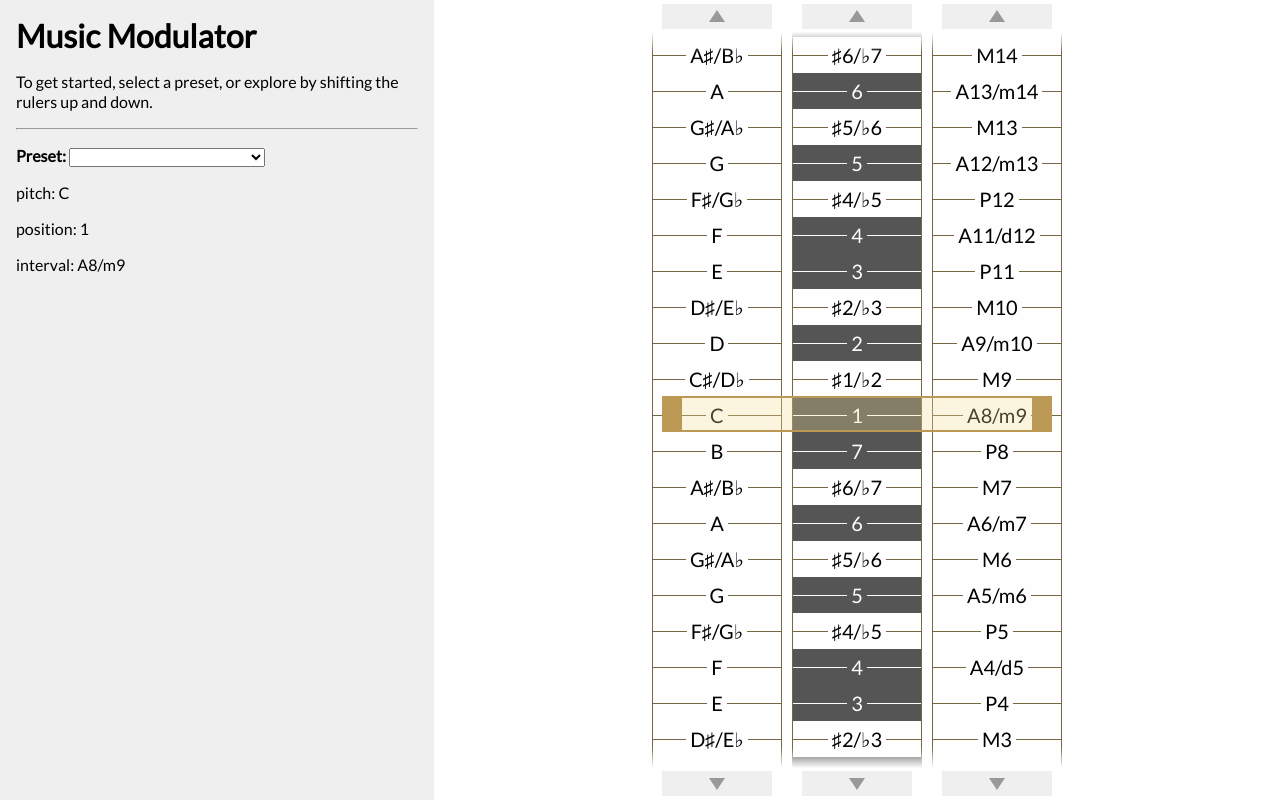
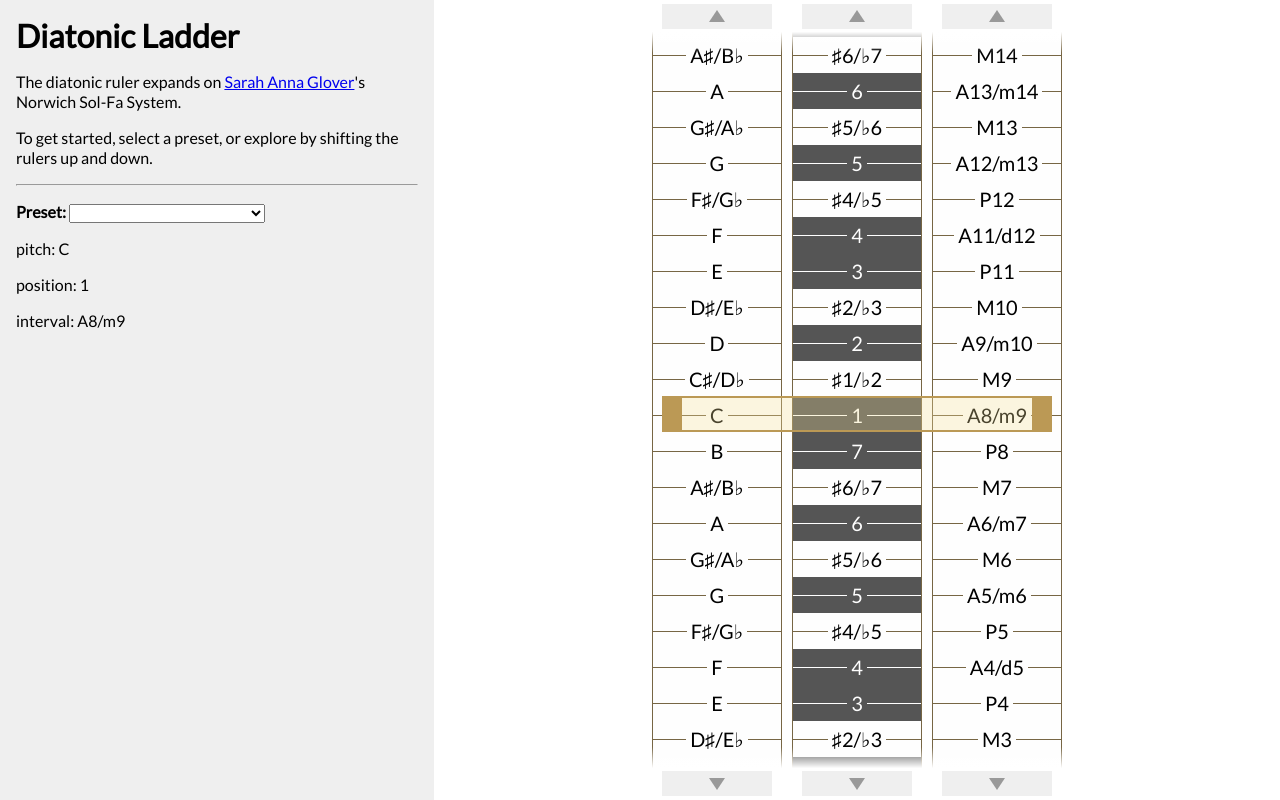
Before and after one commit to katmh/diatonic, a Svelte app: page / in a window 1280 px wide. Built offline with nearby package versions, Linux system fonts and the light colour scheme.

Commit message:
test start adding preset info

```diff
--- a/src/components/Dashboard.svelte
+++ b/src/components/Dashboard.svelte
@@ -42,7 +42,14 @@
 </script>
 
 <div class="dashboard">
-    <h1>Music Modulator</h1>
+    <h1>Diatonic Ladder</h1>
+
+    <p>
+        The diatonic ruler expands on <a
+            href="https://musictheoryexamplesbywomen.com/theorists/sarah-ann-glover-1786-1867/"
+            >Sarah Anna Glover</a
+        >'s Norwich Sol-Fa System.
+    </p>
 
     <p>
         To get started, select a preset, or explore by shifting the rulers up
@@ -70,6 +77,10 @@
             <b>{toListString(selectedPreset.rulers)}</b>
             ruler{selectedPreset.rulers.length > 1 ? "s" : ""}.
         </p>
+
+        {#if selectedPreset.component}
+            <svelte:component this={selectedPreset.component} />
+        {/if}
     {/if}
 
     <br />
--- /dev/null
+++ b/src/components/presets/Interval.svelte
@@ -0,0 +1,11 @@
+<p>
+    <b>Interval</b> measures the distance of any pair of pitches from the lower pitch
+    upward.
+</p>
+
+<p>
+    Align interval P1 to the lower pitch x. Use the cursor to find all intervals
+    from the lower pitch.
+</p>
+
+<p>lower pitch, higher pitch, interval</p>
--- /dev/null
+++ b/src/components/presets/TransposingInstrument.svelte
@@ -0,0 +1,12 @@
+<p>
+    <b>Transposing instrument</b> shows corresponding pitches between concert and
+    written pitch.
+</p>
+
+<p>
+    For a transposing instrument in x, align written pitch x [right ruler] to
+    concert pitch C [left ruler]. Use the cursor to locate other corresponding
+    pitches.
+</p>
+
+instrument in x concert pitch [at cursor] j written pitch [at cursor] k
--- a/src/data/presets.ts
+++ b/src/data/presets.ts
@@ -1,8 +1,18 @@
+import Interval from "../components/presets/Interval.svelte";
+import TransposingInstrument from "../components/presets/TransposingInstrument.svelte";
+
 export default [
     {
         name: "interval",
         label: "Intervals from a pitch",
         rulers: ["pitch", "interval"],
+        component: Interval,
+    },
+    {
+        name: "transposition",
+        label: "Transposing instrument",
+        rulers: ["pitch", "pitch"],
+        component: TransposingInstrument,
     },
     {
         name: "key_signature",
@@ -10,18 +20,13 @@ export default [
         rulers: ["pitch", "position"],
     },
     {
-        name: "key",
-        label: "Key",
-        rulers: ["pitch", "position", "degree"],
-    },
-    {
         name: "key_signature_modulator",
-        label: "Key signature modulator",
+        label: "Key signature modulation",
         rulers: ["pitch", "position", "position"],
     },
     {
-        name: "transposition",
-        label: "Transposition",
-        rulers: ["pitch", "pitch"]
-    }
+        name: "key",
+        label: "Key (key signature and tonic)",
+        rulers: ["pitch", "position", "degree"],
+    },
 ]
```
